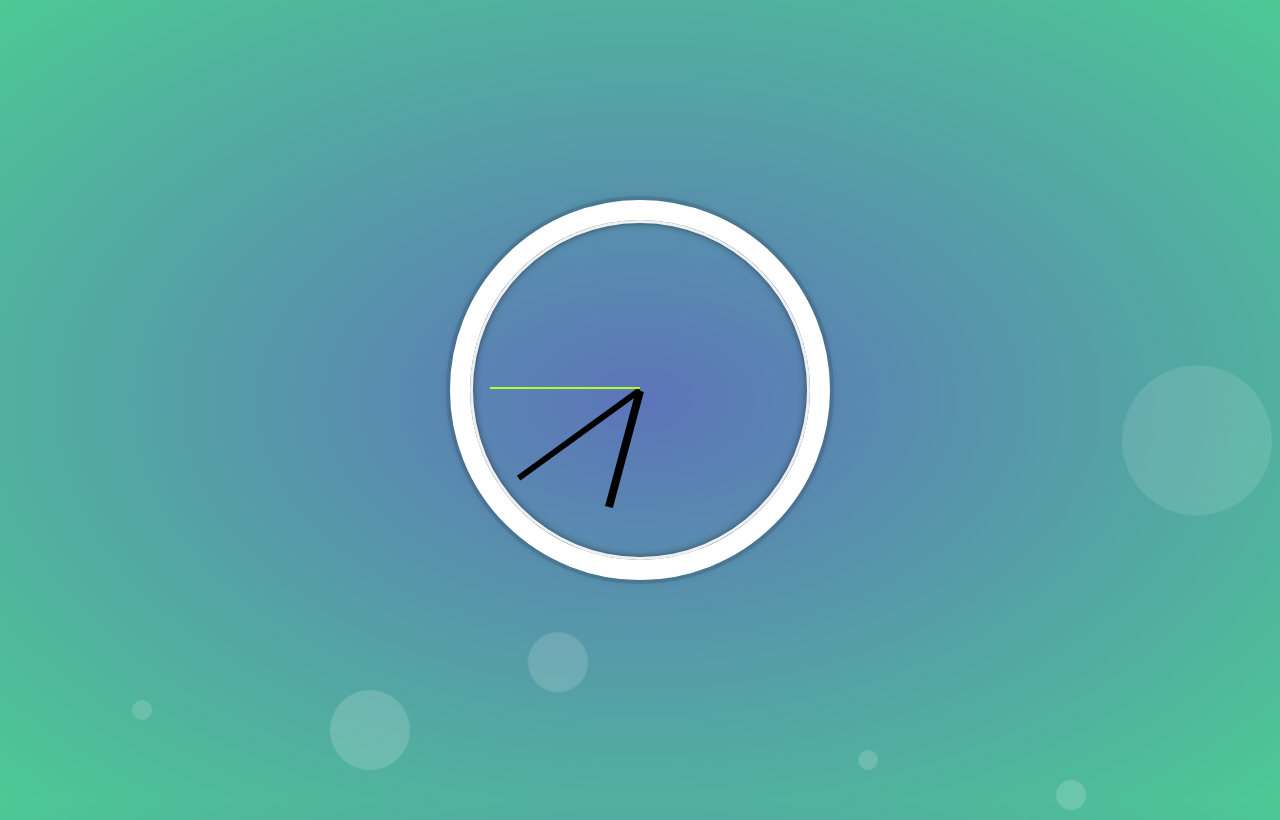
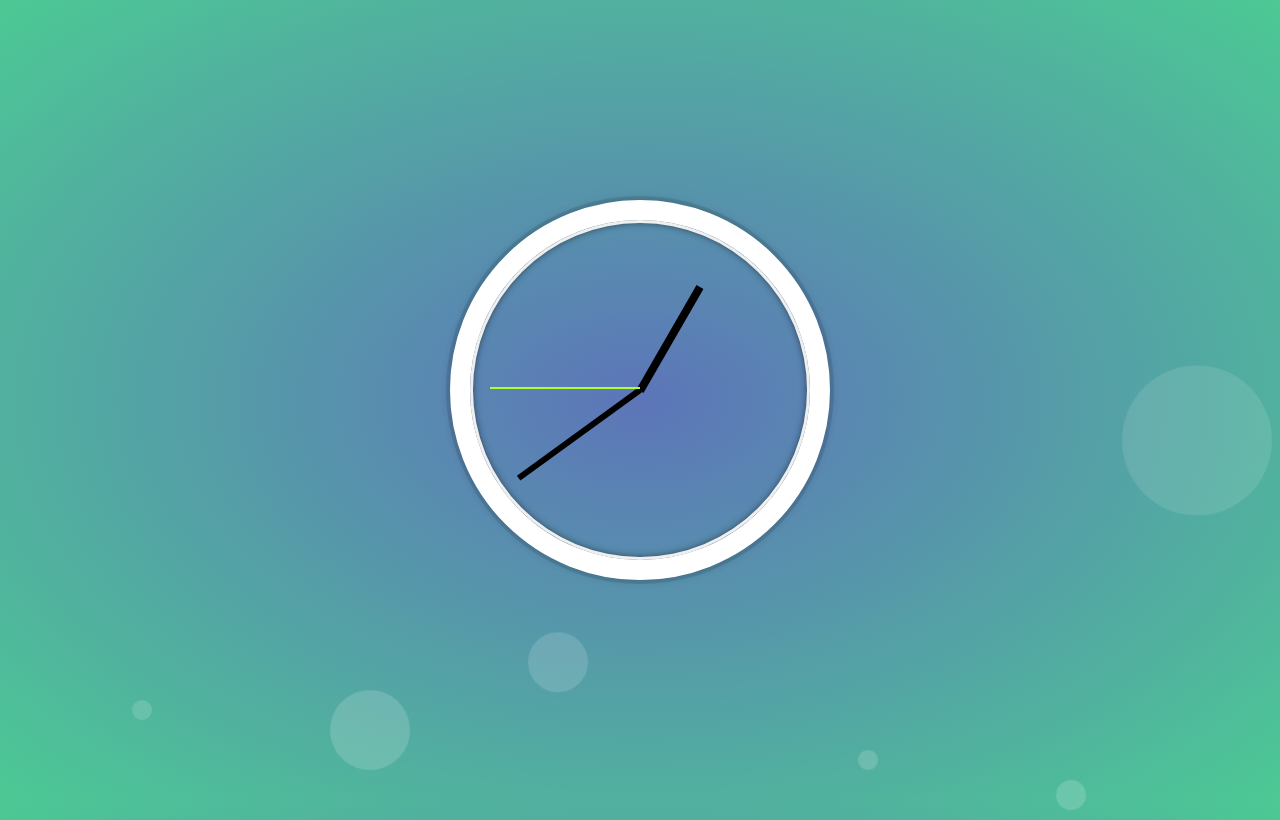
Before and after one commit to Bc-coding/BelleJS30, a plain HTML site: page 02_JS_and_CSS_Clock/index.html in a window 1280 px wide. Shown: the top 820 px of the page. Drawn offline with Linux system fonts and the light colour scheme.

Commit message:
amended the error in calculating the hoursDegrees

```diff
--- a/02_JS_and_CSS_Clock/index.html
+++ b/02_JS_and_CSS_Clock/index.html
@@ -50,19 +50,7 @@
 
         // hour Hand
         const hours = now.getHours();
-        let hoursDegrees;
-
-        // if (hours <= 12) {
-        //   hoursDegrees = (hours / 12) * 360 + 90;
-        // }
-        // if (hours > 12) {
-        //   hoursDegrees = (hours / 24) * 360 + 90;
-        // }
-
-        hours <= 12
-          ? (hoursDegrees = (hours / 12) * 360 + 90)
-          : (hoursDegrees = (hours / 24) * 360 + 90);
-
+        const hoursDegrees = ((hours % 12) / 12) * 360 + 90;
         hourHand.style.transform = `rotate(${hoursDegrees}deg)`;
       }
 
```
